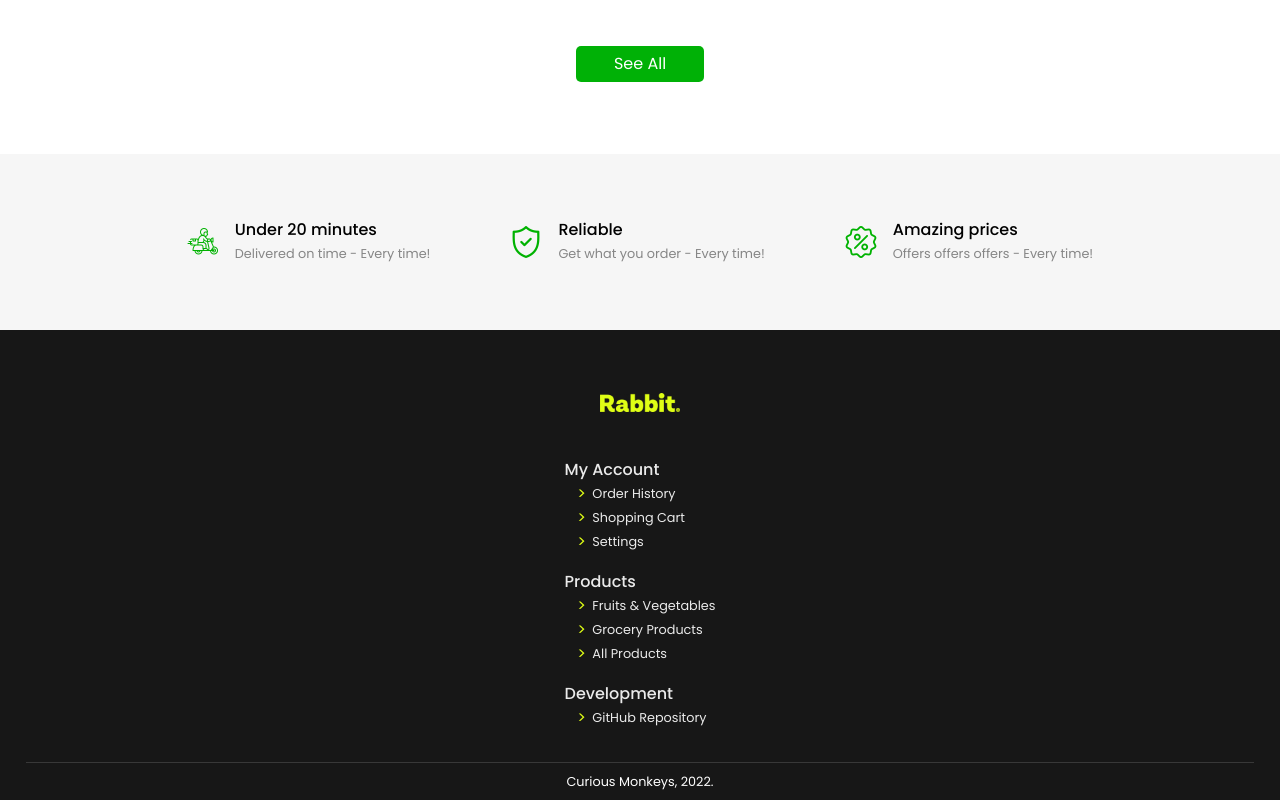
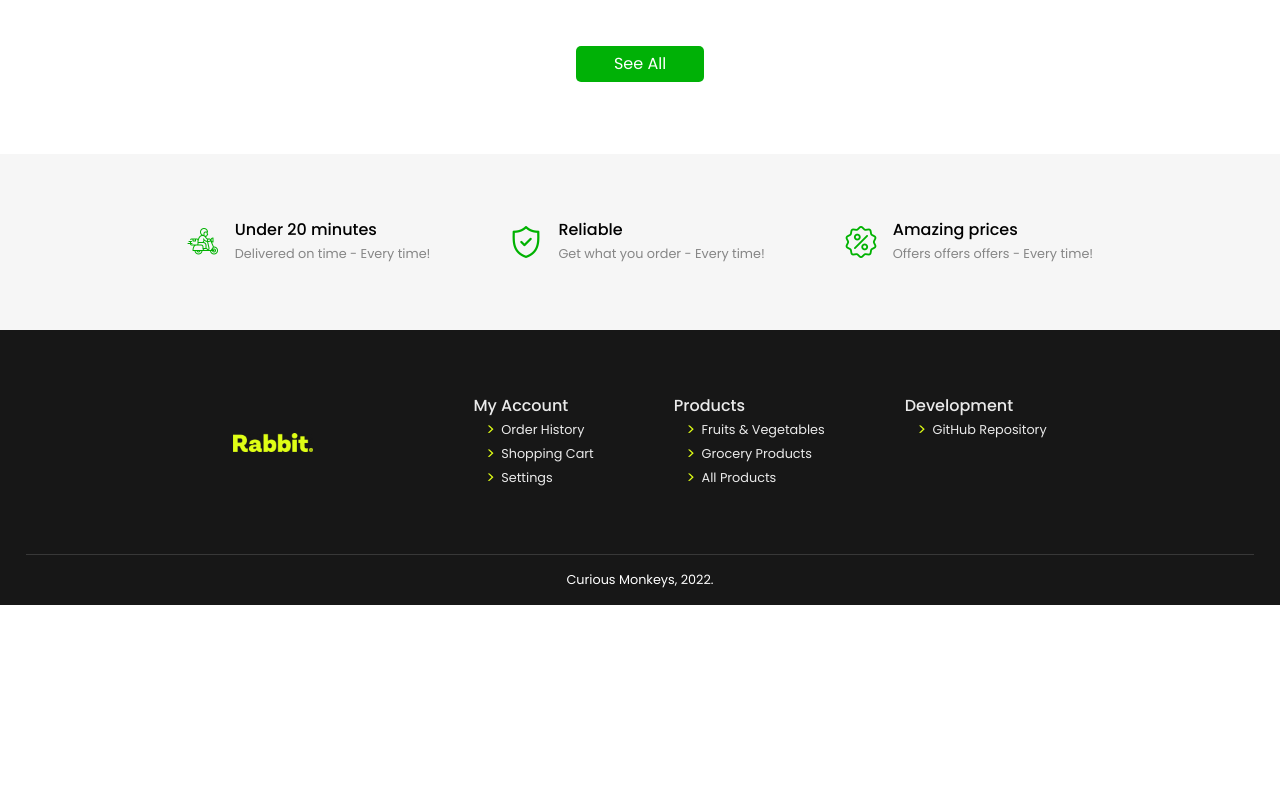
Before and after one commit to tzuyich/rabbitmart, a React (Create React App) app in the folder client/: page / in a window 1280 px wide. Shown: the part 1993-2793 px from the top of the page. After the commit the page ends 2598 px from the top, so only its background shows below. Built offline with nearby package versions, Linux system fonts and the light colour scheme.

Commit message:
added footer responsiveness

```diff
--- a/client/src/components/footer/footer.module.css
+++ b/client/src/components/footer/footer.module.css
@@ -64,7 +64,39 @@
     font-size: .8rem;
     text-align: center;
     color: white;
-    padding: .5em;
+    padding: 1em;
     border-top: 1px solid var(--NEUTRAL_7);
     margin: 0 2em;
 }
+
+@media screen and (min-width: 768px) {
+    .top-wrapper {
+        flex-direction: row;
+        justify-content: center;
+        padding: 4em 5em;
+        gap: 3em;
+    }
+
+    .pages-wrapper {
+        flex-direction: row;
+        justify-content: center;
+        gap: 1.5em;
+    }
+}
+
+@media screen and (min-width: 1024px) {
+    .top-wrapper {
+        gap: 10em;
+    }
+
+    .pages-wrapper {
+        gap: 5em;
+    }
+}
+
+@media screen and (min-width: 1440px) {
+    .top-wrapper{
+        max-width: 1200px;
+        margin: auto;
+    }
+}
```
